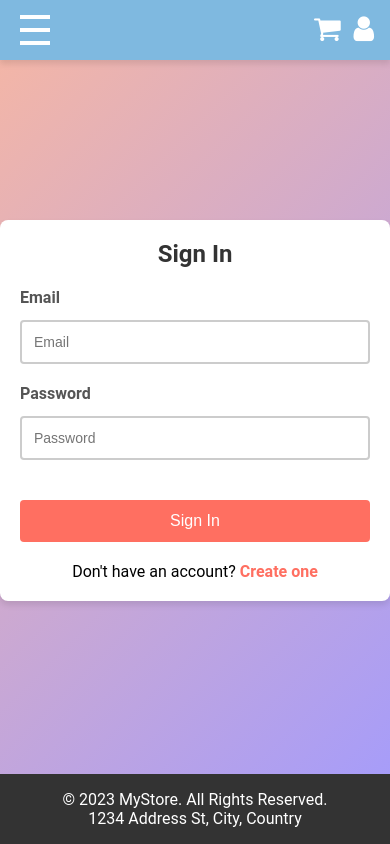
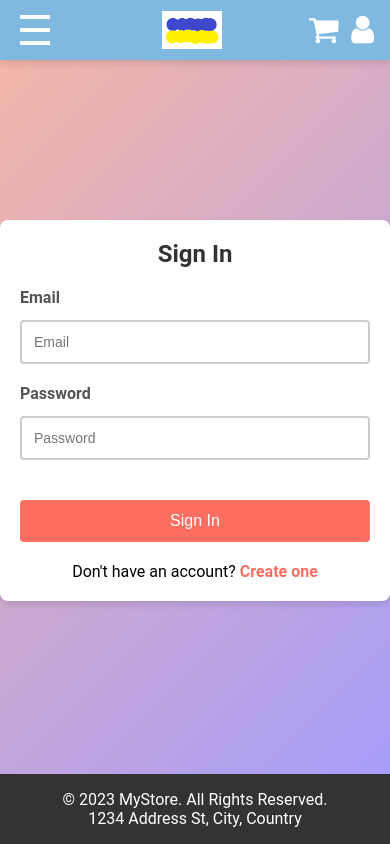
Before and after one commit to ADovhal/TeIpsum-Store, a React (Create React App) app in the folder frontend/webform/: page /login in a window 390 px wide. Built offline with nearby package versions, Linux system fonts and the light colour scheme; no server answers.

Commit message:
Responsive header w. logo

```diff
--- a/frontend/webform/src/components/Header/Header.js
+++ b/frontend/webform/src/components/Header/Header.js
@@ -55,9 +55,9 @@ const Header = () => {
 					<span className={styles.bar}></span>
 				</button>
 
-				{/* <Link to='/' className={styles.logo}>
+				<Link to='/' className={styles.logo}>
 					<img src={logo} alt='Logo' />
-				</Link> */}
+				</Link>
 			</div>
 
 			<nav className={`${styles.nav} ${menuOpen ? styles.open : ''}`}>
--- a/frontend/webform/src/components/Header/Header.module.css
+++ b/frontend/webform/src/components/Header/Header.module.css
@@ -122,30 +122,24 @@ body {
 @media (max-width: 768px) {
 	.header {
 		padding: 1rem;
+		justify-content: center; /* Центрируем весь контент хедера */
+	}
+
+	.logoContainer {
+		flex-grow: 1; /* Даем логотипу возможность занимать доступное пространство */
+		display: flex;
+		justify-content: center; /* Центрируем логотип */
+		align-items: center;
+		width: 100%;
+	}
+	.logo {
+		display: flex;
+		justify-content: center;
+		margin-left: 60px;
 	}
 
 	.nav {
 		gap: 1rem;
-	}
-
-	.navItem {
-		font-size: 0.9rem;
-	}
-
-	.actions {
-		gap: 1rem;
-	}
-
-	.iconButton i {
-		font-size: 1.8rem;
-	}
-
-	/* Показываем гамбургер-меню на мобильных устройствах */
-	.hamburger {
-		display: flex;
-	}
-
-	.nav {
 		display: flex;
 		flex-direction: column;
 		align-items: center;
@@ -169,6 +163,19 @@ body {
 	.navItem {
 		font-size: 1.2rem;
 	}
+
+	.hamburger {
+		display: flex;
+	}
+
+	/* Изменения для логотипа */
+	.logo img {
+		max-width: 60px; /* Уменьшаем логотип для мобильных */
+	}
+
+	.actions {
+		gap: 0.8rem;
+	}
 }
 
 @media (max-width: 480px) {
@@ -176,9 +183,9 @@ body {
 		max-width: 60px;
 	}
 
-	.nav {
+	/* .nav {
 		display: none;
-	}
+	} */
 
 	.actions {
 		gap: 0.8rem;
```
